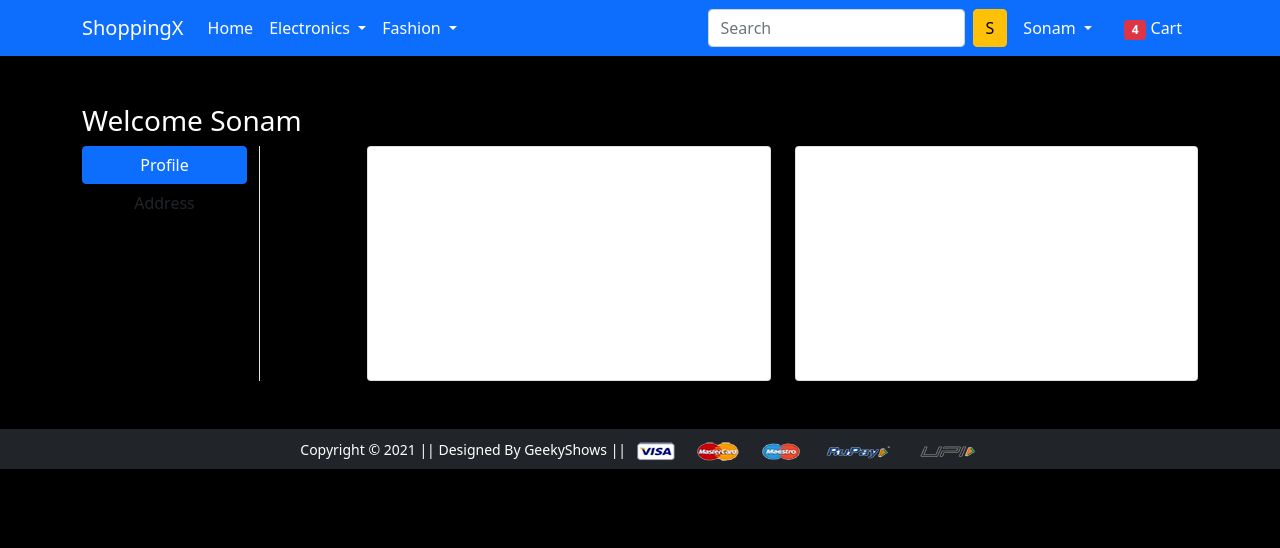
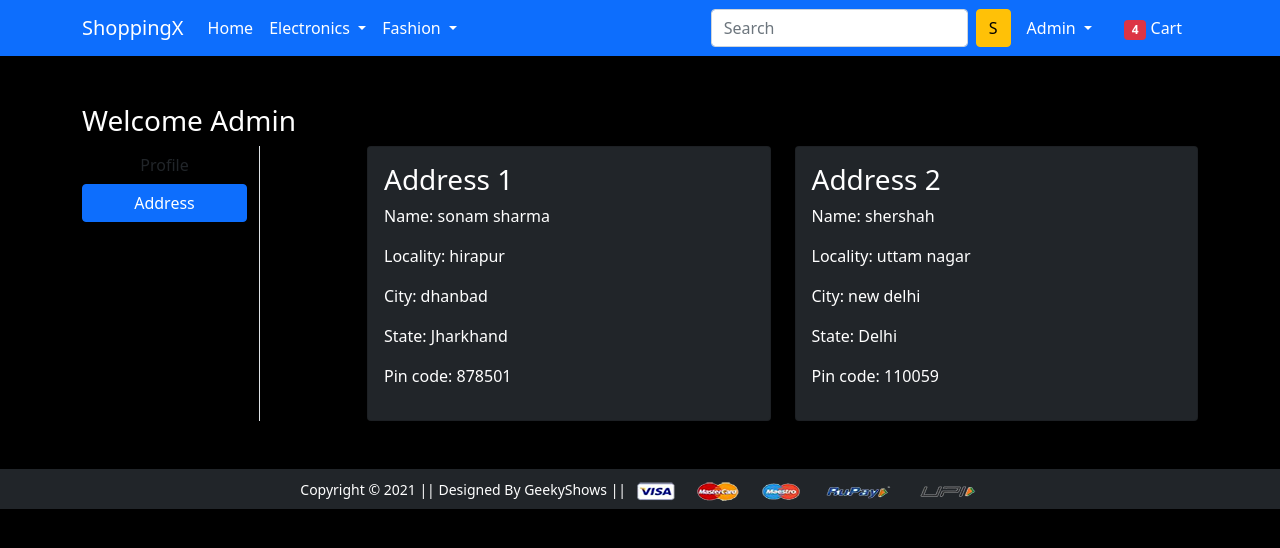
Before and after one commit to djangopersonalproject/djangoecommerce2, a Django app: page /address/ in a window 1280 px wide. Shown: the top 548 px of the page. Run offline with Django 5.2, Linux system fonts and the light colour scheme; a user stored in the database is signed in; data comes from the database, SQL or seed files in the repository; both versions use the stored data as it was after the commit; some libraries are stand-ins or nearby versions.

Commit message:
ecommerce project

```diff
--- a/app/templates/app/address.html
+++ b/app/templates/app/address.html
@@ -1,40 +1,33 @@
 {% extends 'app/base.html' %}
 {% load static %}
-{% block title %}Buy Now{% endblock title %}
+{% block title %}address{% endblock title %}
 {% block main-content %}
 <div class="container my-5">
     <div class="row">
- <h3>Welcome Sonam</h3>
+        <h3>Welcome <span class="text-capitalize">{{request.user}}</span></h3>
         <div class="col-sm-2 border-end">
             <ul class="list-unstyled">
-    <li class="d-grid"><a href="{% url 'profile' %}" class="btn btn-primary">Profile</a></li>
-    <li class="d-grid"><a href="{% url 'address' %}" class="btn">Address</a></li>
+                <li class="d-grid"><a href="{% url 'profile' %}" class="btn">Profile</a></li>
+                <li class="d-grid"><a href="{% url 'address' %}" class="btn {{active}}">Address</a></li>
             </ul>
         </div>
         <div class="col-sm-9 offset-sm-1">
-   <div class="row">
+            <div class="row ">
+                {% for ad in add %}
                 <div class="col-sm-6">
-     <div class="card">
+                    <div class="card bg-dark">
                         <div class="card-body">
-       <h3>Address 1</h3>
-       <p>Name: Rahul Kumar</p>
-       <p>Address 1: Lalpur</p>
-       <p>Address 2: Ranchi</p>
-       <p>State: Jharkhand</p>
+                            <h3>Address {{forloop.counter}}</h3>
+                            <p>Name: {{ad.name}}</p>
+                            <p>Locality: {{ad.locality}}</p>
+                            <p>City: {{ad.city}}</p>
+                            <p>State: {{ad.state}}</p>
+                            <p>Pin code: {{ad.zipcode}}</p>
                         </div>
                     </div>
                 </div>
-    <div class="col-sm-6">
-     <div class="card">
-      <div class="card-body">
-       <h3>Address 2</h3>
-       <p>Name: Rohit Kumar</p>
-       <p>Address 1: Lalpur</p>
-       <p>Address 2: Ranchi</p>
-       <p>State: Jharkhand</p>
-      </div>
-     </div>
-    </div>
+
+                {% endfor %}
             </div>
         </div>
     </div>
--- a/app/templates/app/base.html
+++ b/app/templates/app/base.html
@@ -1,13 +1,15 @@
 <!doctype html>
 {% load static %}
 <html lang="en">
+
   <head>
     <!-- Required meta tags -->
     <meta charset="utf-8">
     <meta name="viewport" content="width=device-width, initial-scale=1">
 
     <!-- Bootstrap CSS -->
-    <link href="https://cdn.jsdelivr.net/npm/bootstrap@5.0.0-beta1/dist/css/bootstrap.min.css" rel="stylesheet" integrity="sha384-giJF6kkoqNQ00vy+HMDP7azOuL0xtbfIcaT9wjKHr8RbDVddVHyTfAAsrekwKmP1" crossorigin="anonymous">
+    <link href="https://cdn.jsdelivr.net/npm/bootstrap@5.0.0-beta1/dist/css/bootstrap.min.css" rel="stylesheet"
+      integrity="sha384-giJF6kkoqNQ00vy+HMDP7azOuL0xtbfIcaT9wjKHr8RbDVddVHyTfAAsrekwKmP1" crossorigin="anonymous">
 
     <!--Owl Carousel CSS-->
     <link rel="stylesheet" href="{% static 'app/css/owl.carousel.min.css' %}">
@@ -21,11 +23,13 @@
 
     <title>ShoppingX | {% block title %} {% endblock title %} </title>
   </head>
+
   <body>
     <nav class="navbar navbar-expand-lg navbar-dark bg-primary">
       <div class="container">
         <a class="navbar-brand" href="/">ShoppingX</a>
-       <button class="navbar-toggler" type="button" data-bs-toggle="collapse" data-bs-target="#navbarSupportedContent" aria-controls="navbarSupportedContent" aria-expanded="false" aria-label="Toggle navigation">
+        <button class="navbar-toggler" type="button" data-bs-toggle="collapse" data-bs-target="#navbarSupportedContent"
+          aria-controls="navbarSupportedContent" aria-expanded="false" aria-label="Toggle navigation">
           <span class="navbar-toggler-icon"></span>
         </button>
         <div class="collapse navbar-collapse" id="navbarSupportedContent">
@@ -34,7 +38,8 @@
               <a class="nav-link active" aria-current="page" href="/">Home</a>
             </li>
             <li class="nav-item dropdown">
-             <a class="nav-link dropdown-toggle text-white" href="#" id="electronicsDropdown" role="button" data-bs-toggle="dropdown" aria-expanded="false">
+              <a class="nav-link dropdown-toggle text-white" href="#" id="electronicsDropdown" role="button"
+                data-bs-toggle="dropdown" aria-expanded="false">
                 Electronics
               </a>
               <ul class="dropdown-menu" aria-labelledby="electronicsDropdown">
@@ -43,7 +48,8 @@
               </ul>
             </li>
             <li class="nav-item dropdown">
-             <a class="nav-link dropdown-toggle text-white" href="#" id="fashionDropdown" role="button" data-bs-toggle="dropdown" aria-expanded="false">
+              <a class="nav-link dropdown-toggle text-white" href="#" id="fashionDropdown" role="button"
+                data-bs-toggle="dropdown" aria-expanded="false">
                 Fashion
               </a>
               <ul class="dropdown-menu" aria-labelledby="fashionDropdown">
@@ -58,10 +64,11 @@
           </form>
           <div>
             <ul class="navbar-nav me-auto mb-2 mb-lg-0">
-            {% if  request.user.is_authenticated %}
+              {% if request.user.is_authenticated %}
               <li class="nav-item dropdown mx-2">
-              <a class="nav-link dropdown-toggle text-white" href="#" id="profileDropdown" role="button" data-bs-toggle="dropdown" aria-expanded="false">
-                Sonam
+                <a class="nav-link dropdown-toggle text-white" href="#" id="profileDropdown" role="button"
+                  data-bs-toggle="dropdown" aria-expanded="false">
+                  {{request.user.username | capfirst}}
                 </a>
                 <ul class="dropdown-menu" aria-labelledby="profileDropdown">
 
@@ -81,7 +88,8 @@
               </li>
 
               <li class="nav-item mx-2">
-             <a href="{% url 'add-to-cart' %}" class="nav-link text-white"><span class="badge bg-danger">4</span> Cart </a>
+                <a href="{% url 'add-to-cart' %}" class="nav-link text-white"><span class="badge bg-danger">4</span>
+                  Cart </a>
               </li>
 
               {% else %}
@@ -111,12 +119,16 @@
     </footer> <!-- End Footer -->
 
     <!-- Jquery -->
-    <script src="https://code.jquery.com/jquery-3.5.1.min.js" integrity="sha256-9/aliU8dGd2tb6OSsuzixeV4y/faTqgFtohetphbbj0=" crossorigin="anonymous"></script>
+    <script src="https://code.jquery.com/jquery-3.5.1.min.js"
+      integrity="sha256-9/aliU8dGd2tb6OSsuzixeV4y/faTqgFtohetphbbj0=" crossorigin="anonymous"></script>
     <!-- Bootstrap Bundle with Popper -->
-    <script src="https://cdn.jsdelivr.net/npm/bootstrap@5.0.0-beta1/dist/js/bootstrap.bundle.min.js" integrity="sha384-ygbV9kiqUc6oa4msXn9868pTtWMgiQaeYH7/t7LECLbyPA2x65Kgf80OJFdroafW" crossorigin="anonymous"></script>
+    <script src="https://cdn.jsdelivr.net/npm/bootstrap@5.0.0-beta1/dist/js/bootstrap.bundle.min.js"
+      integrity="sha384-ygbV9kiqUc6oa4msXn9868pTtWMgiQaeYH7/t7LECLbyPA2x65Kgf80OJFdroafW"
+      crossorigin="anonymous"></script>
 
     <script src="{% static 'app/js/owl.carousel.min.js' %}"></script>
     <script src="{% static 'app/js/all.min.js' %}"></script>
     <script src="{% static 'app/js/myscript.js' %}"></script>
   </body>
+
 </html>
--- a/app/templates/app/profile.html
+++ b/app/templates/app/profile.html
@@ -4,7 +4,7 @@
 {% block main-content %}
 <div class="container my-5">
   <div class="row">
-  <h3>Welcome Sonam</h3>
+    <h3>Welcome <span class="text-capitalize"> {{request.user}}</span></h3>
     <div class="col-sm-2 border-end">
       <ul class="list-unstyled">
         <li class="d-grid"><a href="{% url 'profile' %}" class="btn {{active}}">Profile</a></li>
@@ -25,7 +25,7 @@
       </form>
       {% if messages %}
       {% for message in messages %}
-   <p {% if message.tags %} class="alert alert-{{message.tags}}mb-5"{% endif %}>{{message}}
+      <p {% if message.tags %} class="alert alert-{{message.tags}}mb-5" {% endif %}>{{message}}
       </p>
       {% endfor %}
       {% endif %}
--- a/app/urls.py
+++ b/app/urls.py
@@ -10,8 +10,8 @@ urlpatterns = [
 
     path('product-detail/<int:pk>',views.ProductDetailView.as_view(),name='product-detail'),
 
-    path('cart/', views.add_to_cart, name='add-to-cart'),
-
+    path('add-to-cart/', views.add_to_cart, name='add-to-cart'),
+    path('cart/',views.show_cart,name="showcart"),
     path('buy/', views.buy_now, name='buy-now'),
 
     # path('profile/', views.profile, name='profile'),
--- a/app/views.py
+++ b/app/views.py
@@ -1,4 +1,4 @@
-from django.shortcuts import render
+from django.shortcuts import render,redirect
 from django.views import View
 from .models import Customer,Product,Cart,OrderPlaced
 from .forms import CustomerRegistrationForm,CustomerProfileForm
@@ -23,11 +23,21 @@ class ProductView(View):
 class ProductDetailView(View):
   def get(self,request,pk):
    product = Product.objects.get(pk=pk)
-   return render(request,
-                 'app/productdetail.html',{'product':product})
+   return render(request,'app/productdetail.html',{'product':product})
 
 def add_to_cart(request):
- return render(request, 'app/addtocart.html')
+  user= request.user
+  product_id = request.GET.get('prod_id')
+  product = Product.objects.get(id=product_id)
+  # print("product_id==>",product_id)
+  Cart(user=user,product=product).save()
+  return redirect('/cart')
+
+def show_cart(request):
+  if request.user.is_authenticated:
+    user=request.user
+    cart = Cart.objects.filter(user=user)
+    return render(request,'app/addtocart.html',{'carts':cart})
 
 def buy_now(request):
  return render(request, 'app/buynow.html')
@@ -36,7 +46,9 @@ def profile(request):
  return render(request, 'app/profile.html')
 
 def address(request):
- return render(request, 'app/address.html')
+  add = Customer.objects.filter(user=request.user)
+  print("add==>",add.query)
+  return render(request,'app/address.html',{'add':add,"active":"btn-primary"})
 
 def orders(request):
  return render(request, 'app/orders.html')
@@ -91,5 +103,6 @@ class ProfileView(View):
       state = form.cleaned_data['state']
       zipcode = form.cleaned_data['zipcode']
       reg=Customer(user=usr,name=name,locality=locality,city=city,state=state,zipcode=zipcode)
+      reg.save()
       messages.success(request,'Congratulations!! Profile Update Successfully')
     return render(request,'app/profile.html',{'form':form,'active':'btn-primary'})
```
Also changed, not shown: app/templates/app/addtocart.html (+30 -33 lines), app/templates/app/productdetail.html (+12 -3 lines), db.sqlite3. Lines whose indentation alone changed are shown as unchanged.
